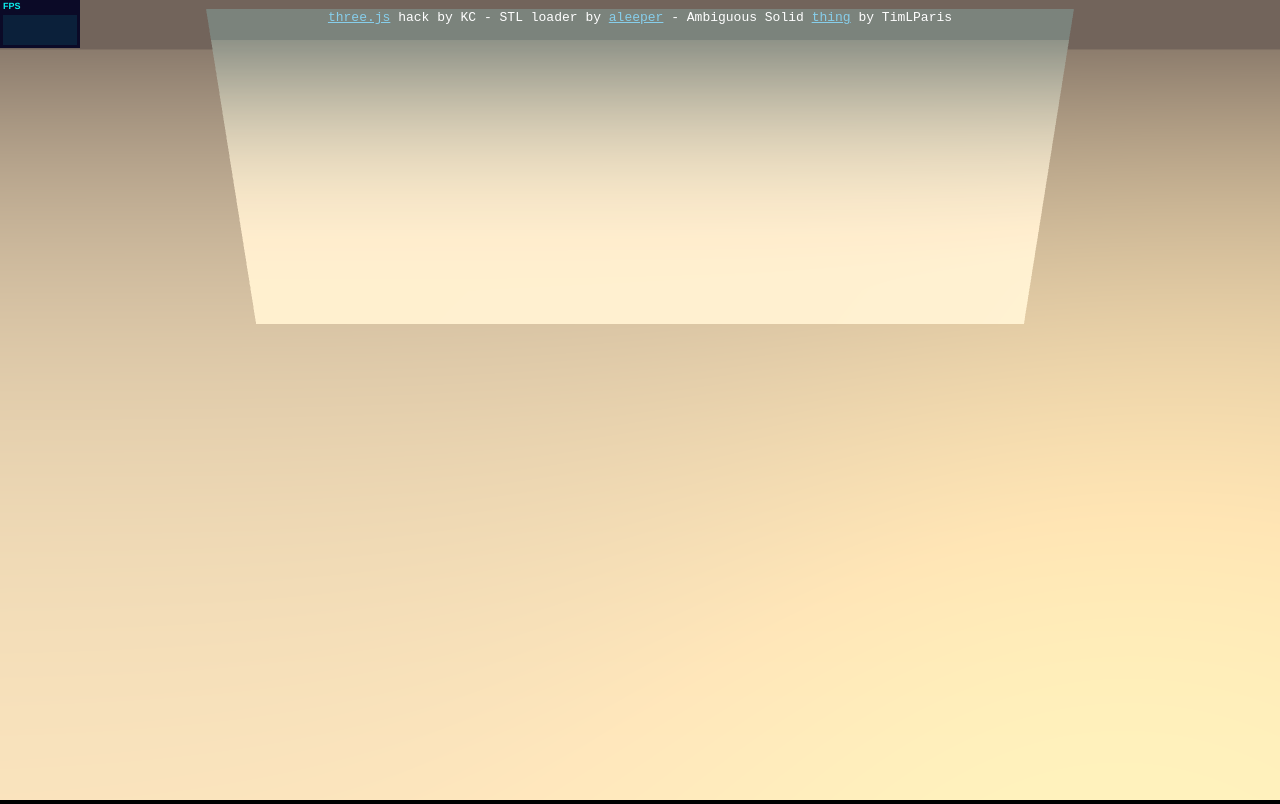
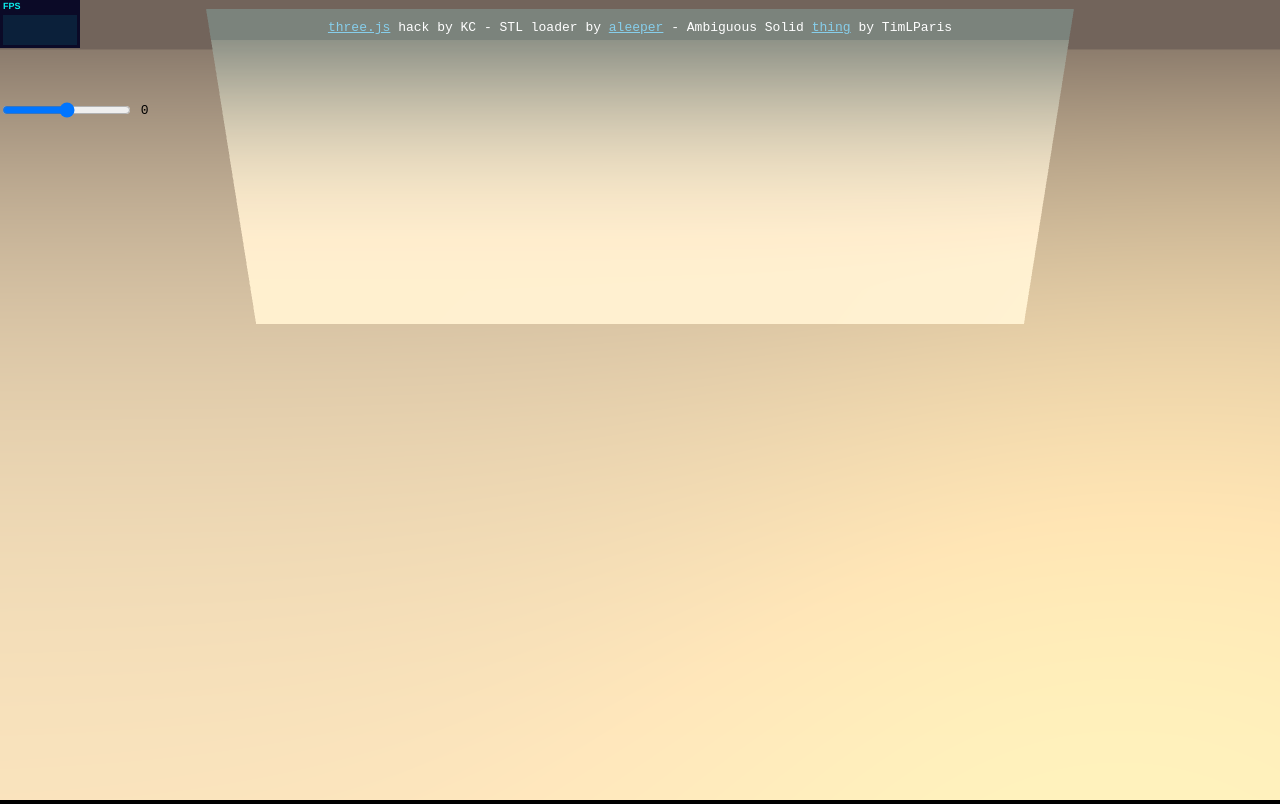
Before and after one commit to therealkenc/therealkenc.github.io, a website: page ambiguous-thing/index.html in a window 1280 px wide. Drawn offline with Linux system fonts and the light colour scheme; no server answers.

Commit message:
cc tweaks

```diff
--- a/ambiguous-thing/index.html
+++ b/ambiguous-thing/index.html
@@ -12,36 +12,56 @@
 				overflow: hidden;
 			}
 
-			#info {
+			header {
 				color: #fff;
 				position: absolute;
-				top: 10px;
+				top: 20px;
 				width: 100%;
-				text-align: center;
-				z-index: 100;
-				display:block;
-
-			}
-
-			a { color: skyblue }
-			.button { background:#999; color:#eee; padding:0.2em 0.5em; cursor:pointer }
-			.highlight { background:orange; color:#fff; }
-
-			span {
-				display: inline-block;
-				width: 60px;
-				float: left;
 				text-align: center;
 			}
 
+			aside {
+				position: absolute;
+				width: 40%;
+				top: 100px;
+				display: table-cell;
+				vertical-align: middle;
+				height: 40px;
+			}
+
+			aside label {
+				vertical-align: middle;
+			}
+
+			#objRotateSlider {
+				vertical-align: middle;
+			}
+
+			.container {
+				position: absolute;
+				top: 0px;
+				width: 100%;
+				z-index: -1;
+			}
+
+			a {
+				color: skyblue
+			}
 		</style>
 	</head>
 	<body>
-		<div id="info">
+		<header>
 			<a href="http://threejs.org" target="_blank">three.js</a> hack by KC -
-			STL loader by <a href="https://github.com/aleeper">aleeper</a> -
-			Ambiguous Solid <a href="http://www.thingiverse.com/thing:1655999">thing</A> by TimLParis
-		</div>
+				STL loader by <a href="https://github.com/aleeper">aleeper</a> -
+			Ambiguous Solid <a href="http://www.thingiverse.com/thing:1655999">thing</a> by TimLParis
+		</header>
+
+		<aside>
+			<input id="objRotateSlider" type="range" min="-180" max="180" oninput="updateObjRotation(this.value);">
+			<label id="objRotateLabel">0</label>
+		</aside>
+
+		<div id="container" class="container"></div>
 
 		<script src="js/three.js"></script>
 		<script src="js/Mirror.js"></script>
@@ -57,16 +77,25 @@
 
 			var container, stats;
 
-			var camera, cameraTarget, scene, renderer, verticalMirror;
+			var camera, cameraTarget, scene, renderer, verticalMirror, mesh;
+
+			var rotationSlider = document.getElementById('objRotateSlider');
+			var rotationLabel = document.getElementById('objRotateLabel');
 
 			init();
+
+			function updateObjRotation(val) {
+				rotationLabel.innerText = val;
+				mesh.rotation.z = -Math.PI/4 + val * 2*Math.PI / 360;
+				render();
+			}
 
             function load() {
 				var loader = new THREE.STLLoader();
 				loader.load( 'models/ambiguous.stl', function ( geometry ) {
 					var color = new THREE.Color("#228B22");
 					var mymaterial = new THREE.MeshPhongMaterial( { color: color, specular: 0x111111, shininess: 200 } );
-					var mesh = new THREE.Mesh( geometry, mymaterial );
+					mesh = new THREE.Mesh( geometry, mymaterial );
 					mesh.rotation.x = -Math.PI/2;
 					mesh.rotation.z = -Math.PI/4;
 					mesh.position.y = -0.3;
@@ -80,7 +109,7 @@
             }
 
 			function init() {
-				container = document.createElement( 'div' );
+				container = document.getElementById('container'); //document.createElement( 'div' );
 				document.body.appendChild( container );
 
 				// scene size
```
